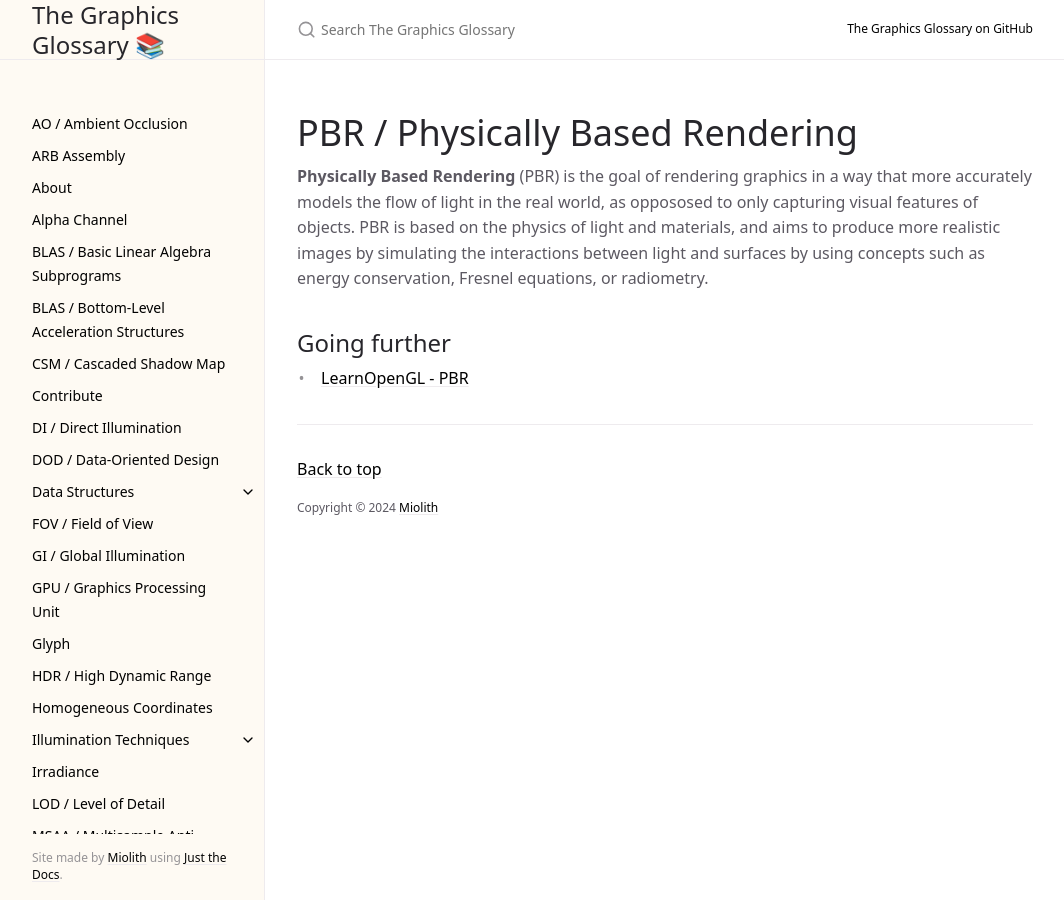
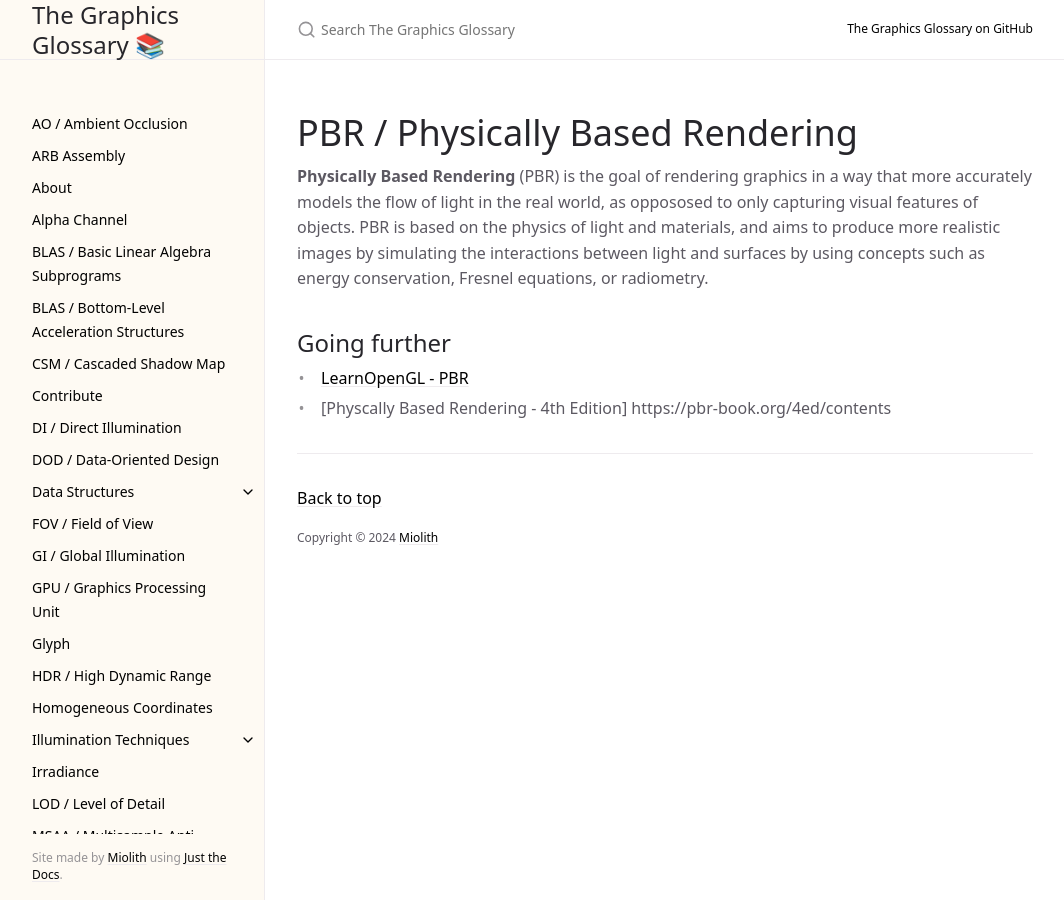
Before and after one commit to GraphicsGlossary/graphicsglossary.github.io, a Jekyll site: the page built from docs/pbr.md, in a window 1280 px wide. Shown: the whole page, without its empty margins (107-1171 px from the left). Built offline with Jekyll 4.4.1, drawn with Linux system fonts in a browser that asks for light colours; cached includes are drawn as plain includes.

Commit message:
Update pbr.md

```diff
--- a/docs/pbr.md
+++ b/docs/pbr.md
@@ -11,3 +11,4 @@ permalink: /physically-based-rendering/
 ## Going further
 
 - [LearnOpenGL - PBR](https://learnopengl.com/PBR/Theory)
+- [Physcally Based Rendering - 4th Edition] https://pbr-book.org/4ed/contents
```
